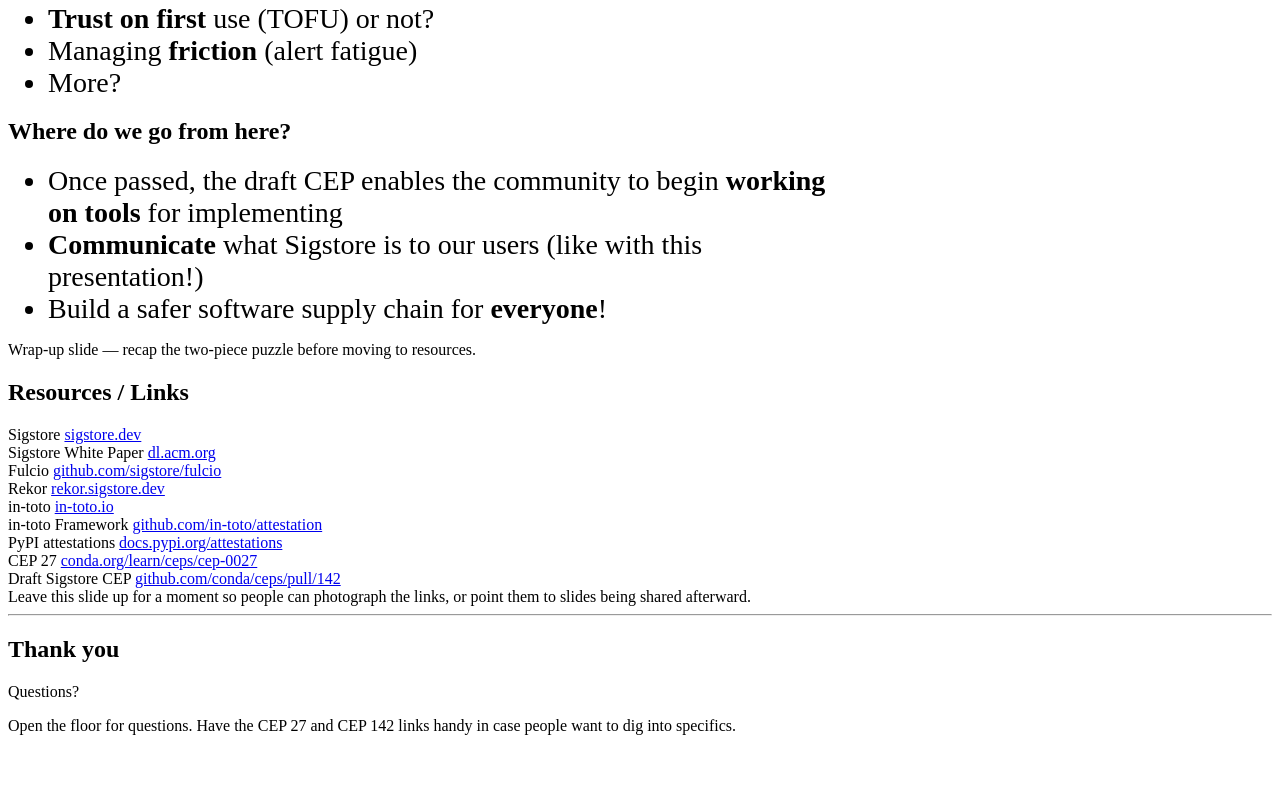
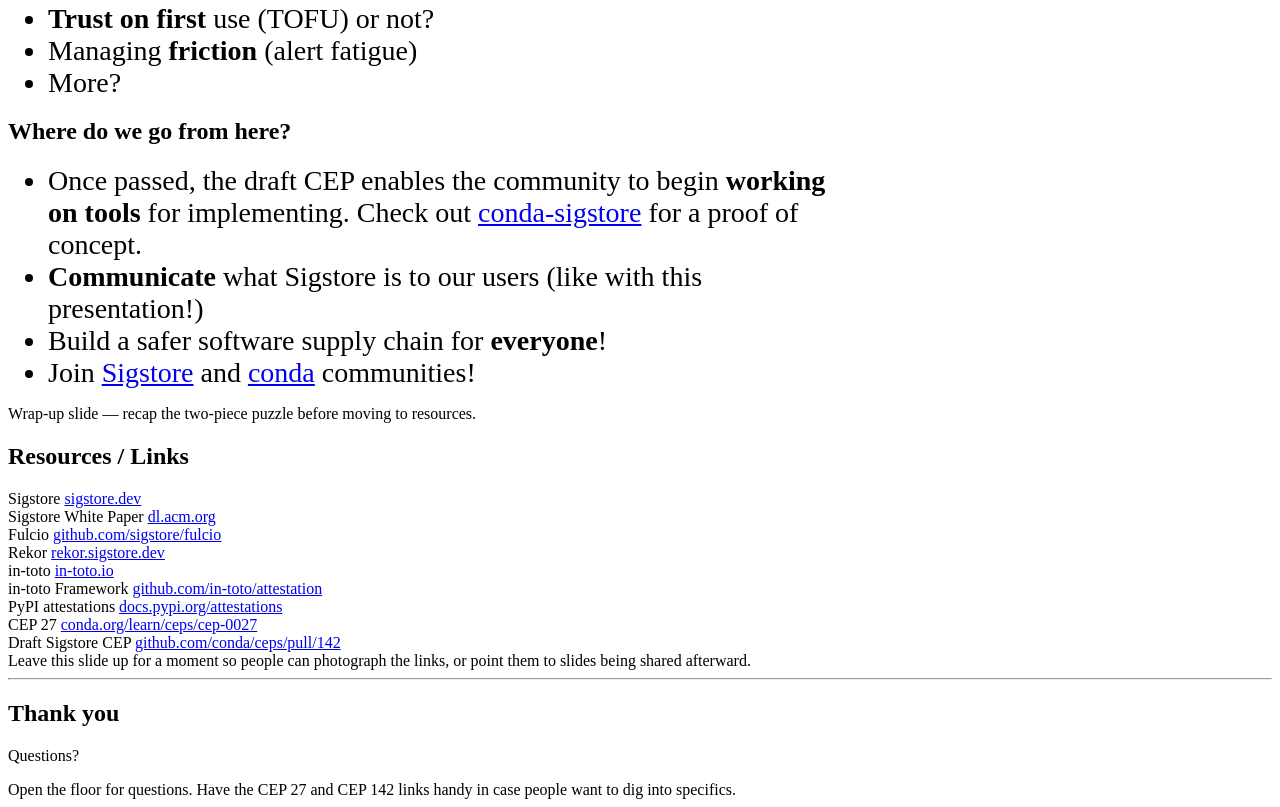
Before and after one commit to travishathaway/conda-sigstore-presentation, a website built with Vite: page index.html in a window 1280 px wide. Shown: the part 10694-11501 px from the top of the page. Before the commit the page ends 11437 px from the top, so only its background shows below. Built offline with nearby package versions, Linux system fonts and the light colour scheme; files whose address does not match are found by name; what reveal.js, reveal.js-conda-theme would draw is missing.

Commit message:
couple last tweaks to the presentation

```diff
--- a/index.html
+++ b/index.html
@@ -705,13 +705,18 @@
 					<ul class="conda-list text-large" style="width: 800px">
 						<li class="fragment">
 							Once passed, the draft CEP enables the community to begin
-							<strong>working on tools</strong> for implementing
+							<strong>working on tools</strong> for implementing.
+							Check out <a href="https://github.com/jezdez/conda-sigstore">conda-sigstore</a> for a proof
+							of concept.
 						</li>
 						<li class="fragment">
 							<strong>Communicate</strong> what Sigstore is to our users (like with this presentation!)
 						</li>
 						<li class="fragment">
 							Build a safer software supply chain for <strong>everyone</strong>!
+						</li>
+						<li class="fragment">
+							Join <a href="https://sigstore.dev">Sigstore</a> and <a href="https://conda.org">conda</a> communities!
 						</li>
 					</ul>
 					<aside class="notes">
```
